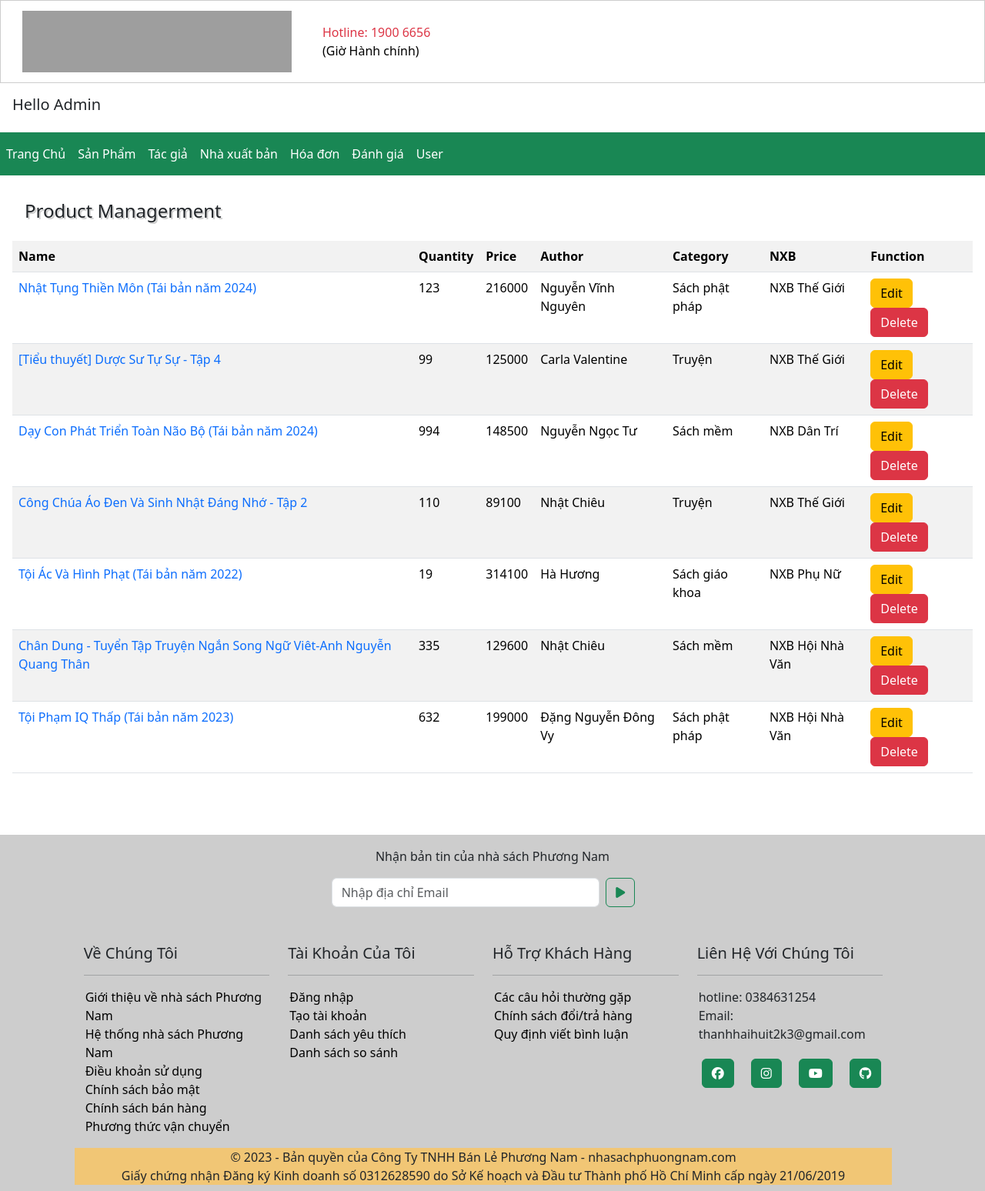
After one commit to ThanhHai9351/Managerment_BookStore, a PHP site: page /NhaSachPN/admin/product/index.php in a window 1280 px wide. The commit adds this page. Shown: the whole page at 77% size. Run offline with PHP 8.4, Linux system fonts and the light colour scheme; data comes from the database, SQL or seed files in the repository; some libraries are stand-ins or nearby versions; grey boxes are pictures that could not be loaded.

Commit message:
add admin product

```diff
--- /dev/null
+++ b/admin/include/function.php
@@ -0,0 +1,74 @@
+<?php
+require '../../class/Product.php';
+require '../../class/Category.php';
+require '../../class/Author.php';
+require '../../class/UserLogin.php';
+require '../../class/NXB.php';
+require '../../class/Favourite.php';
+require '../../class/ShoppingCart.php';
+require '../../class/Evaluate.php';
+
+
+function getAuthorName($id)
+{
+    global $pdo;
+    $Authors = Author::getAllAuthors($pdo);
+    foreach ($Authors as $author)
+    {
+     if($author['ID'] == $id)
+         return $author['AuthorName'];
+    }
+    return null;
+}
+
+function getCategoryName($id)
+{
+    global $pdo;
+    $cates = Category::getAllCategories($pdo);
+    foreach ($cates as $cate)
+    {
+     if($cate['ID'] == $id)
+         return $cate['CategoryName'];
+    }
+    return null;
+}
+
+function getNXBName($id)
+{
+    global $pdo;
+    $nxbs = NXB::getAllNXBs($pdo);
+    foreach ($nxbs as $nxb)
+    {
+     if($nxb['ID'] == $id)
+         return $nxb['NXBName'];
+    }
+    return null;
+}
+
+function getMaxPiceProduct()
+{
+    global $pdo;
+    $products = Product::getAllProducts($pdo);
+    $max = 0;
+    foreach ($products as $product){
+        if($product['Price']>$max)
+        {
+            $max = $product['Price'];
+        }
+    }
+    return $max;
+}
+
+function getTotalMoney($iduser){
+    global $pdo;
+    $shoppingcarts = ShoppingCart::getAllShoppingCarts($pdo,$iduser);
+    $sum = 0;
+    foreach ($shoppingcarts as $shopping)
+    {
+        $sum += $shopping['TotalMoney'];
+    }
+    return $sum;
+}
+
+
+?>
--- /dev/null
+++ b/admin/include/layout/footer.php
@@ -0,0 +1,69 @@
+<div class="footer mt-5" style="background-color: #cdcdcd">
+    <div class="text-center">
+        <p class="pt-3">Nhận bản tin của nhà sách Phương Nam</p>
+        <div class=" row container-fluid">
+            <div class="col-md-4"></div>
+            <form class="col-md-4 d-flex">
+                <input class="form-control me-2" type="search" placeholder="Nhập địa chỉ Email" aria-label="Search">
+                <button class="btn btn-outline-success" type="submit"><i class="fa-solid fa-play"></i></button>
+            </form>
+            <div class="col-md-4"></div>
+        </div>
+    </div>
+    <div class="row mt-5">
+        <div class="col-md-1"></div>
+        <div class="row col-md-10">
+            <div class="col-md-3">
+                <h5>Về Chúng Tôi</h5>
+                <hr>
+                <ul>
+                    <li><a href="">Giới thiệu về nhà sách Phương Nam</a></li>
+                    <li><a href="">Hệ thống nhà sách Phương Nam</a></li>
+                    <li><a href="">Điều khoản sử dụng</a></li>
+                    <li><a href="">Chính sách bảo mật</a></li>
+                    <li><a href="">Chính sách bán hàng</a></li>
+                    <li><a href="">Phương thức vận chuyển</a></li>
+                </ul>
+            </div>
+            <div class="col-md-3">
+                <h5>Tài Khoản Của Tôi</h5>
+                <hr>
+                <ul>
+                    <li><a href="">Đăng nhập</a></li>
+                    <li><a href="">Tạo tài khoản</a></li>
+                    <li><a href="">Danh sách yêu thích</a></li>
+                    <li><a href="">Danh sách so sánh</a></li>
+                </ul>
+            </div>
+            <div class="col-md-3">
+                <h5>Hỗ Trợ Khách Hàng</h5>
+                <hr>
+                <ul>
+                    <li><a href="">Các câu hỏi thường gặp</a></li>
+                    <li><a href="">Chính sách đổi/trả hàng</a></li>
+                    <li><a href="">Quy định viết bình luận</a></li>
+                </ul>
+            </div>
+            <div class="col-md-3">
+                <h5>Liên Hệ Với Chúng Tôi</h5>
+                <hr>
+                <ul>
+                    <li>hotline: 0384631254</li>
+                    <li>Email: thanhhaihuit2k3@gmail.com</li>
+                </ul>
+                <ul class="d-flex">
+                    <li> <button class="btn  btn-success m-1 me-5"><i class="fa-brands fa-facebook"></i></button></li>
+                    <li> <button class="btn  btn-success m-1 me-5"><i class="fa-brands fa-instagram"></i></button></li>
+                    <li> <button class="btn  btn-success m-1 me-5"><i class="fa-brands fa-youtube"></i></button></li>
+                    <li> <button class="btn  btn-success m-1 me-5"><i class="fa-brands fa-github"></i></button></li>
+                </ul>
+            </div>
+            <div style="background-color: rgb(241, 198, 117)" class="text-center mb-2">
+                <span>&copy; 2023 - Bản quyền của Công Ty TNHH Bán Lẻ Phương Nam - nhasachphuongnam.com</span><br>
+                <span>Giấy chứng nhận Đăng ký Kinh doanh số 0312628590 do Sở Kế hoạch và Đầu tư Thành phố Hồ Chí Minh
+                    cấp ngày 21/06/2019</span>
+            </div>
+        </div>
+        <div class="col-md-1"></div>
+    </div>
+</div>
--- /dev/null
+++ b/admin/include/layout/header.php
@@ -0,0 +1,49 @@
+<nav class="navbar navbar-expand-lg" style="border: 1px solid #cdcdcd">
+    <div class="container-fluid">
+        <a class="navbar-brand" href="http://localhost/NhaSachPN/admin/index.php">
+            <img class="mx-3" src="https://nhasachphuongnam.com/images/logos/269/logo_ns-01-01.jpg" width="350px"
+                height="80px" alt="">
+        </a>
+        <button class="navbar-toggler" type="button" data-bs-toggle="collapse" data-bs-target="#navbarSupportedContent"
+            aria-controls="navbarSupportedContent" aria-expanded="false" aria-label="Toggle navigation">
+            <span class="navbar-toggler-icon"></span>
+        </button>
+        <div class="collapse navbar-collapse" id="navbarSupportedContent">
+            <ul class="navbar-nav me-auto mb-2 mb-lg-0">
+                <li class="nav-item">
+                    <a class="nav-link text-danger" aria-current="page" href="#">Hotline: 1900 6656<br><span
+                            class="text-black">(Giờ Hành chính)</span></a>
+                </li>
+
+            </ul>
+        </div>
+    </div>
+</nav>
+<h5 class="p-3">Hello Admin</h5>
+<nav class="navbar navbar-expand-lg bg-success mb-3">
+    <ul class="navbar-nav me-auto mb-2 mb-lg-0">
+        <li class="nav-item">
+            <a class="nav-link text-white active" aria-current="page"
+                href="http://localhost/NhaSachPN/admin/index.php">Trang
+                Chủ</a>
+        </li>
+        <li class="nav-item">
+            <a class="nav-link text-white" href="">Sản Phẩm</a>
+        </li>
+        <li class="nav-item">
+            <a class="nav-link text-white" href="">Tác giả</a>
+        </li>
+        <li class="nav-item">
+            <a class="nav-link text-white" href="">Nhà xuất bản</a>
+        </li>
+        <li class="nav-item">
+            <a class="nav-link text-white" href="">Hóa đơn</a>
+        </li>
+        <li class="nav-item">
+            <a class="nav-link text-white" href="">Đánh giá</a>
+        </li>
+        <li class="nav-item">
+            <a class="nav-link text-white" href="">User</a>
+        </li>
+    </ul>
+</nav>
--- /dev/null
+++ b/admin/product/index.php
@@ -0,0 +1,71 @@
+<!DOCTYPE html>
+<html lang="en">
+
+<head>
+    <meta charset="UTF-8">
+    <meta name="viewport" content="width=device-width, initial-scale=1.0">
+    <link rel="stylesheet" href="https://cdnjs.cloudflare.com/ajax/libs/font-awesome/6.5.1/css/all.min.css"
+        integrity="sha512-DTOQO9RWCH3ppGqcWaEA1BIZOC6xxalwEsw9c2QQeAIftl+Vegovlnee1c9QX4TctnWMn13TZye+giMm8e2LwA=="
+        crossorigin="anonymous" referrerpolicy="no-referrer" />
+    <link href="https://cdn.jsdelivr.net/npm/bootstrap@5.3.3/dist/css/bootstrap.min.css" rel="stylesheet"
+        integrity="sha384-QWTKZyjpPEjISv5WaRU9OFeRpok6YctnYmDr5pNlyT2bRjXh0JMhjY6hW+ALEwIH" crossorigin="anonymous">
+    <link rel="stylesheet" href="../../template/css/style.css">
+    <title>Document</title>
+</head>
+
+<body>
+    <?php
+    require '../../include/connect.php';
+    include_once '../include/function.php';
+    include_once '../include/layout/header.php';
+    $products = Product::getAllProducts($pdo);
+?>
+    <div class="p-3">
+        <h4 class="mb-4 mx-3" style="text-shadow: 2px 2px #cdcdcd">Product Managerment</h4>
+        <table class="table table-striped table-hover" style="border-radius: 15px">
+            <tr>
+                <th>Name</th>
+                <th>Quantity</th>
+                <th>Price</th>
+                <th>Author</th>
+                <th>Category</th>
+                <th>NXB</th>
+                <th>Function</th>
+            </tr>
+            <?php
+            foreach($products as $product):
+            ?>
+            <tr>
+                <td>
+                    <a class="text-decoration-none" href="./detail.php?proid=<?=$product['ID']?>">
+                        <?= $product['ProductName'] ?>
+                    </a>
+                </td>
+                <td><?= $product['Quantity'] ?></td>
+                <td><?= $product['Price'] ?></td>
+                <td><?= getAuthorName($product['AuthorID']) ?></td>
+                <td><?= getCategoryName($product['CategoryID']) ?></td>
+                <td><?= getNXBName( $product['NXBID']) ?></td>
+                <td>
+                    <a class="btn btn-warning" style="display: inline-block;" href="">Edit</a>
+                    <a class="btn btn-danger" style="display: inline-block;" href="">Delete</a>
+                </td>
+            </tr>
+            <?php
+            endforeach;
+            ?>
+
+        </table>
+    </div>
+    <?php
+    include_once '../include/layout/footer.php';
+?>
+    <script src="https://cdn.jsdelivr.net/npm/@popperjs/core@2.11.8/dist/umd/popper.min.js"
+        integrity="sha384-I7E8VVD/ismYTF4hNIPjVp/Zjvgyol6VFvRkX/vR+Vc4jQkC+hVqc2pM8ODewa9r" crossorigin="anonymous">
+    </script>
+    <script src="https://cdn.jsdelivr.net/npm/bootstrap@5.3.3/dist/js/bootstrap.min.js"
+        integrity="sha384-0pUGZvbkm6XF6gxjEnlmuGrJXVbNuzT9qBBavbLwCsOGabYfZo0T0to5eqruptLy" crossorigin="anonymous">
+    </script>
+</body>
+
+</html>
--- a/class/Product.php
+++ b/class/Product.php
@@ -24,7 +24,7 @@ class Product {
 
     public static function getAllProducts(PDO $pdo) {
         try {
-            $sql = "SELECT * FROM product";
+            $sql = "SELECT * from product";
             $stmt = $pdo->query($sql);
             return $stmt->fetchAll(PDO::FETCH_ASSOC);
         } catch(PDOException $e) {
--- a/class/UserLogin.php
+++ b/class/UserLogin.php
@@ -32,14 +32,20 @@ class UserLogin {
     public static function getAccountUser(PDO $pdo, $email,$pass) {
         $users = UserLogin::getAllUsers($pdo);
         foreach ($users as $user) {
-            if($user['Email']==$email&&$user['Pass']==$pass)
+            if($user['Email']==$email&&$user['Pass']==$pass&&$user['Role']=='user')
             {
                 $_SESSION['Name']=$user['Name'];
                 $_SESSION['IDUser'] = $user['ID'];
-                return true;
+                return $user;
+            }
+            if($user['Email']==$email&&$user['Pass']==$pass&&$user['Role']=='admin')
+            {
+
+                $_SESSION['Admin']=$user['Name'];
+                return $user;
             }
         }
-        return false;
+        return null;
     }
 
     public static function getAccountUserWithEmail(PDO $pdo, $email) {
--- a/detail.php
+++ b/detail.php
@@ -155,7 +155,7 @@
                             <li class="list-group-item bg-secondary">
                                 <img style="border: 2px solid #ffffff; border-radius:50px" class="m-2" width="40px"
                                     height="40px"
-                                    src="https://scontent-hkg1-1.xx.fbcdn.net/v/t39.30808-6/395389873_1411713443025753_2234869436460159356_n.jpg?_nc_cat=101&ccb=1-7&_nc_sid=5f2048&_nc_eui2=AeGim_FFjbO3ecoFdTf7cWA3LVRAaZCIdD0tVEBpkIh0PdVeuNFXctuIh1fLuqkBRfYs-b-DjijEVdwuBNKKjIOF&_nc_ohc=A00VAJeZ6MMAX_dnzCp&_nc_ht=scontent-hkg1-1.xx&oh=00_AfBm8Zw1isPv092j9WqtLqo_DHktrvoS6lEPNAVPc-cmrw&oe=65F561EB"
+                                    src="https://scontent-hkg1-1.xx.fbcdn.net/v/t39.30808-1/395389873_1411713443025753_2234869436460159356_n.jpg?stp=dst-jpg_p320x320&_nc_cat=101&ccb=1-7&_nc_sid=5f2048&_nc_eui2=AeGim_FFjbO3ecoFdTf7cWA3LVRAaZCIdD0tVEBpkIh0PdVeuNFXctuIh1fLuqkBRfYs-b-DjijEVdwuBNKKjIOF&_nc_ohc=K6w3oKu7dY4AX_NjwBM&_nc_ht=scontent-hkg1-1.xx&oh=00_AfD7iGjnpQ5i6TcEF3zKp6AdqKxpiTBz83SwclwwIjIdrA&oe=660E1669"
                                     alt="">
                                 <span class="fw-bold"><?=$evaluate['Name']?></span>
                                 <span
--- a/handle/thanks.php
+++ b/handle/thanks.php
@@ -5,7 +5,6 @@
     require '../class/Evaluate.php';
 
     $iduser = $_SESSION['IDUser'];
-
     $carts = ShoppingCart::getAllShoppingCarts($pdo,$iduser);
 
     try {
```
Also changed, not shown: admin/index.php (+34 -0 lines), admin/product/detail.php (added, +76 -0 lines), auth/login.php (+8 -2 lines), admin/include/footer.php (deleted), admin/include/header.php (deleted).
